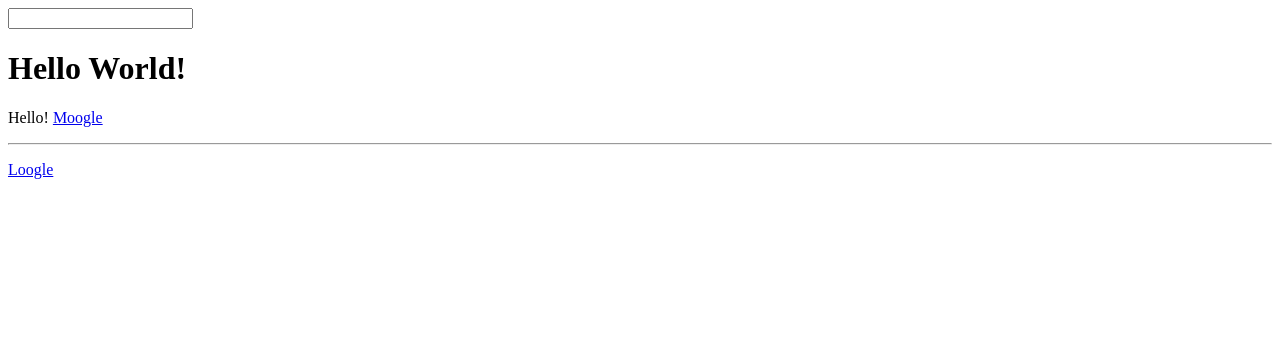
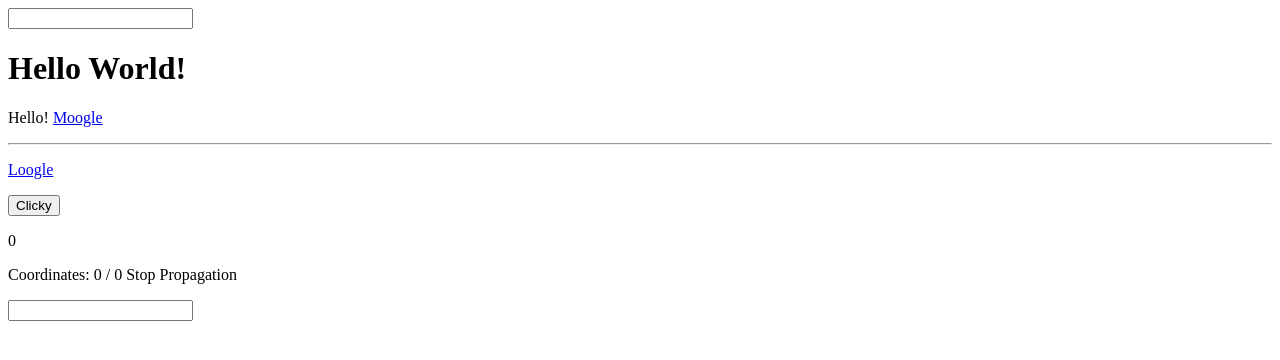
Before and after one commit to danainanou/Udemy, a plain HTML site: page Vue/index.html in a window 1280 px wide. Drawn offline with Linux system fonts and the light colour scheme.

Commit message:
How to use events

```diff
--- a/Vue/index.html
+++ b/Vue/index.html
@@ -15,6 +15,16 @@
     <hr>
     <p v-html="htmlLink"></p>
 
+    <button v-on:click="increaseCounter(2, $event)">Clicky</button>
+    <p> {{ counter }} </p>
+    <p v-on:mousemove="updateCoordinates">Coordinates: {{ x }} / {{ y }}
+        <!-- <span v-on:mousemove="test">Stop Propagation</span>  -->
+        <!-- * * This does the same as the above and doesn't need a method function -->
+        <span v-on:mousemove.stop="">Stop Propagation</span>
+    </p>
+
+    <input type="text" v-on:keyup.enter.space="alert">
+
 
     </div>
 
@@ -25,7 +35,10 @@
             data: {
                 title: 'Hello World!',
                 link: 'http://google.com',
-                htmlLink: '<a href="http://google.com">Loogle</a>'
+                htmlLink: '<a href="http://google.com">Loogle</a>',
+                counter: 0,
+                x: 0,
+                y: 0
             },
             methods: {
                 changeTitle: function(event) {
@@ -35,6 +48,21 @@
                 sayHello: function() {
                     this.title = 'Hello!';
                     return this.title;
+                },
+                increaseCounter: function(step, event) {
+                    // this.counter++;
+                    this.counter += step;
+                    // this.event
+                },
+                updateCoordinates: function(event) {
+                    this.x = event.clientX;
+                    this.y = event.clientY;
+                },
+                // test: function(event) {
+                //     event.stopPropagation();
+                // }
+                alert: function() {
+                    alert('This is an alert');
                 }
             }
         });
```
